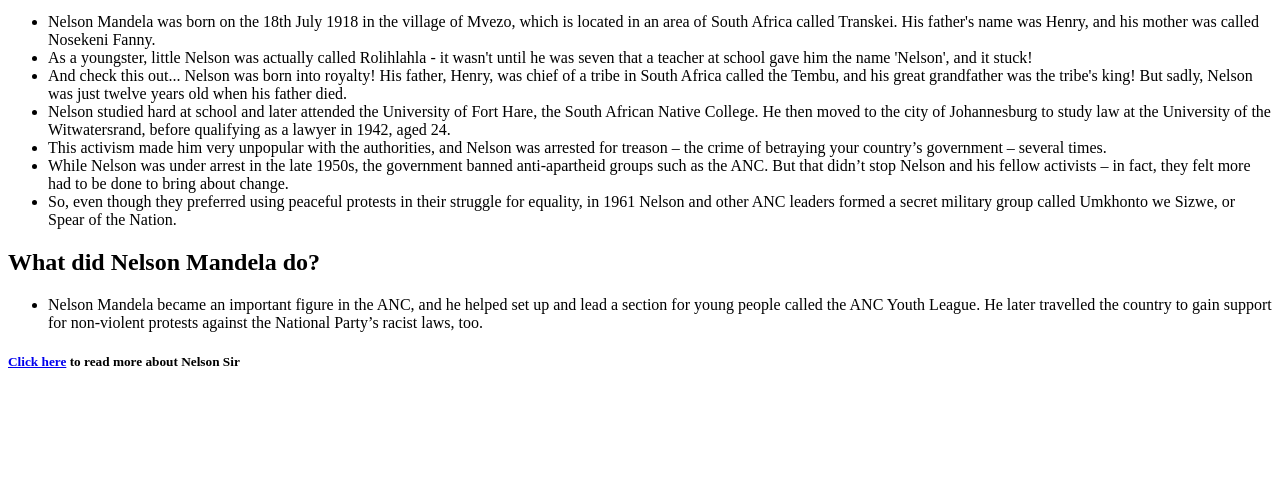
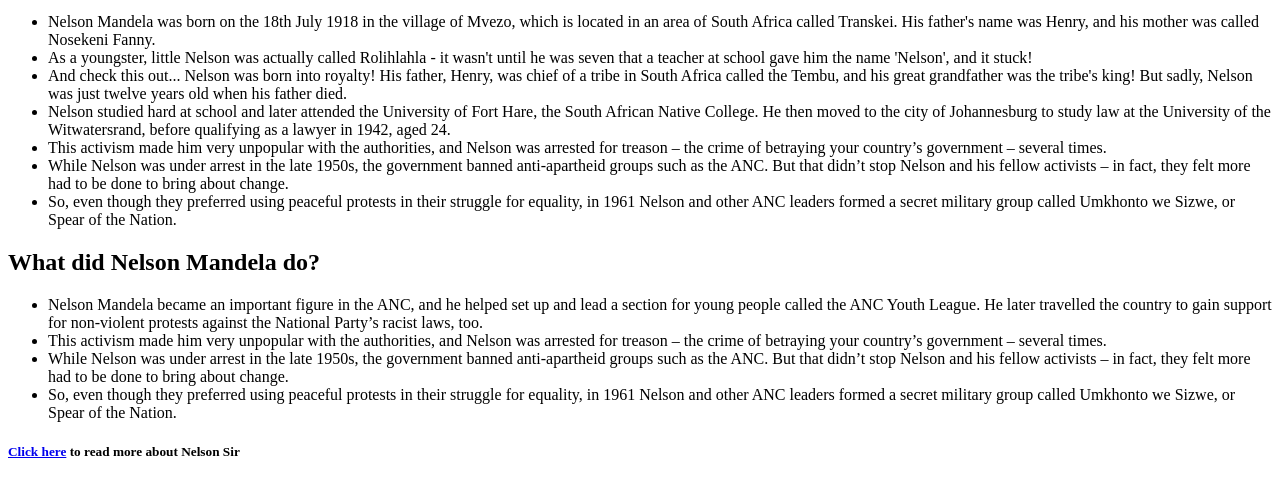
Before and after one commit to Bhavesh-debug/AB-repo, a plain HTML site: page index.html in a window 1280 px wide. Shown: the part 421-903 px from the top of the page. Before the commit the page ends 813 px from the top, so only its background shows below. Drawn offline with Linux system fonts and the light colour scheme.

```diff
--- a/index.html
+++ b/index.html
@@ -41,6 +41,17 @@
           <li>Nelson Mandela became an important figure in the ANC, and he helped set up and lead a section for young people called the ANC Youth League. He later travelled the country to gain support for non-violent protests against the National Party’s racist laws, too.
 
           </li>
+          <li>
+            This activism made him very unpopular with the authorities, and Nelson was arrested for treason – the crime of betraying your country’s government – several times.
+
+
+          </li>
+          <li>While Nelson was under arrest in the late 1950s, the government banned anti-apartheid groups such as the ANC. But that didn’t stop Nelson and his fellow activists – in fact, they felt more had to be done to bring about change.
+
+          </li>
+          <li>So, even though they preferred using peaceful protests in their struggle for equality, in 1961 Nelson and other ANC leaders formed a secret military group called Umkhonto we Sizwe, or Spear of the Nation.
+
+          </li>
         </ul>
 
 
```
Also changed, not shown: 1 other file.
